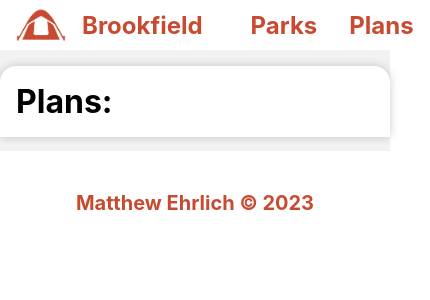
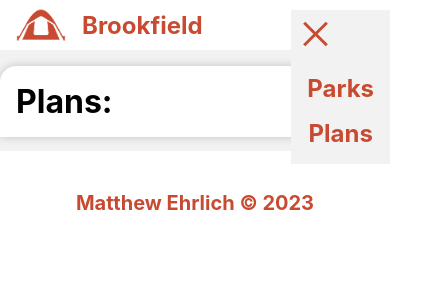
Before and after one commit to Ehrlacker/Brookfield, a React (Create React App) app: page /plans in a window 390 px wide. Shown: the top 300 px of the page, 430 px wide, since content can reach past the window. Built offline with nearby package versions, Linux system fonts and the light colour scheme.

Commit message:
add hamburger menu

```diff
--- a/package.json
+++ b/package.json
@@ -16,6 +16,7 @@
     "@types/react": "^18.0.29",
     "@types/react-dom": "^18.0.11",
     "dotenv": "^16.0.3",
+    "hamburger-react": "^2.5.0",
     "react": "^18.2.0",
     "react-dom": "^18.2.0",
     "react-router-dom": "^6.9.0",
--- a/src/components/common/Navbar/Navbar.css
+++ b/src/components/common/Navbar/Navbar.css
@@ -1,4 +1,11 @@
 
+
+.NavbarHidden{
+    position: absolute;
+    right: 0;
+    top:10px;
+    background-color: #f2f2f2;
+}
 
 
 .Navbar{
--- a/src/components/common/Navbar/Navbar.tsx
+++ b/src/components/common/Navbar/Navbar.tsx
@@ -1,12 +1,23 @@
-import React from "react"
+import { useState } from "react"
+import Hamburger from "hamburger-react"
 import NavItem from "components/common/Navitem/Navitem"
 import "./Navbar.css"
 
 const Navbar = () => {
+  const [isOpen, setOpen] = useState(true)
+
+  if (isOpen) {
+    return (
+      <div className="NavbarHidden">
+        <Hamburger color="#C84B31" toggled={isOpen} toggle={setOpen} />
+        <NavItem page="/Parks" title="Parks" />
+        <NavItem page="/plans" title="Plans" />
+      </div>
+    )
+  }
   return (
     <div className="Navbar">
-      <NavItem page="/Parks" title="Parks" />
-      <NavItem page="/plans" title="Plans" />
+      <Hamburger color="#C84B31" toggled={isOpen} toggle={setOpen} />
     </div>
   )
 }
--- a/src/components/common/Navitem/Navitem.css
+++ b/src/components/common/Navitem/Navitem.css
@@ -3,7 +3,7 @@
 
 .NavItem{
     transition: all .2s ease-in-out;
-    margin: 0 1rem 0 1rem;
+    margin: 1rem;
     font-size: 1.5rem;
 }
 
```
Also changed, not shown: 1 other file (tests, documents, lock files or other folders).
